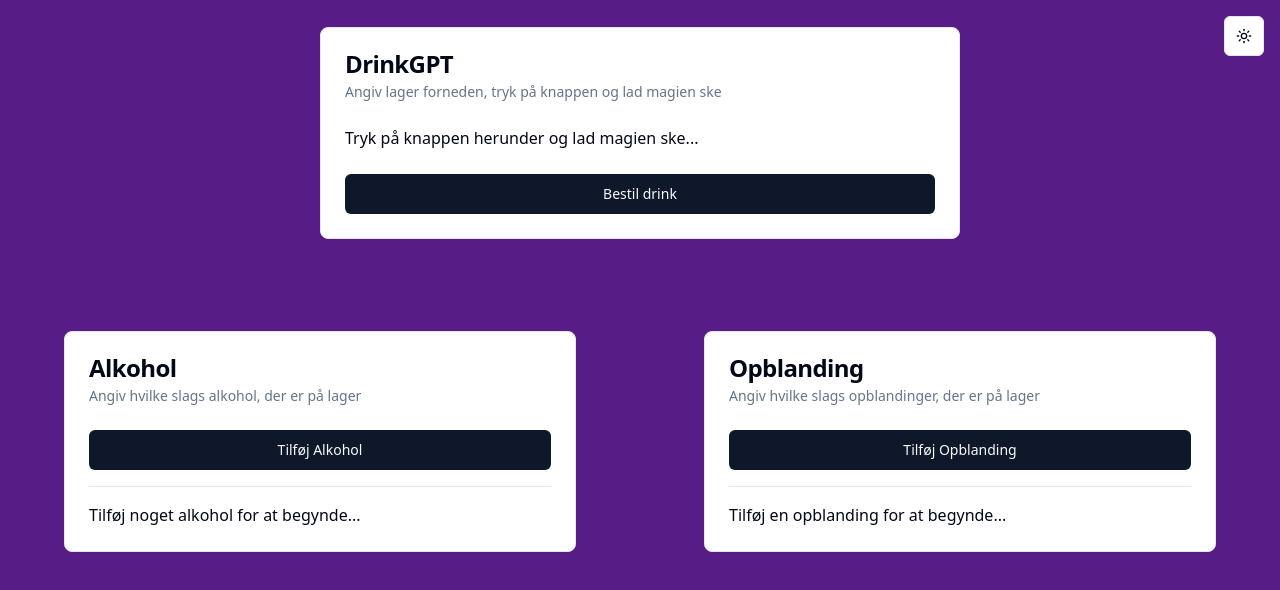
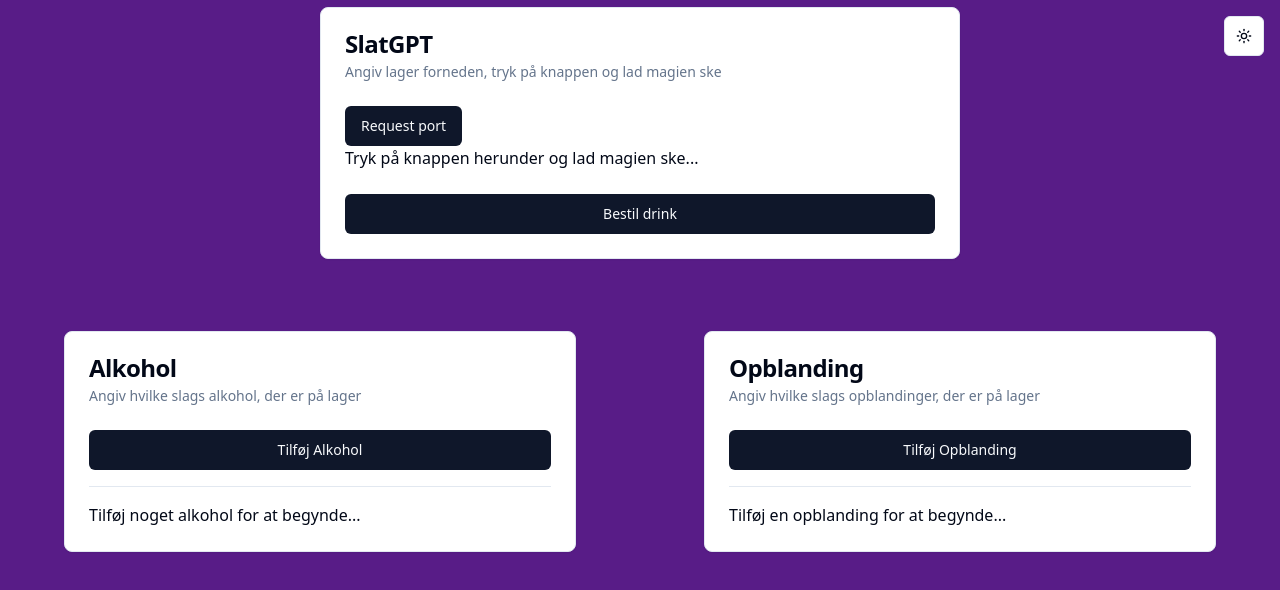
Before and after one commit to JoakimMellonn/sjatGPT, a SvelteKit app: page / in a window 1280 px wide. Shown: the top 590 px of the page. Built offline with nearby package versions, Linux system fonts and the light colour scheme.

Commit message:
adding serial connection

```diff
--- a/src/routes/+page.svelte
+++ b/src/routes/+page.svelte
@@ -23,7 +23,7 @@
 	let drink: Drink | undefined = $state();
 	let loading: boolean = $state(false);
 
-	onMount(() => {
+	onMount(async () => {
 		const alcoholicsResult = localStorage.getItem('alcoholics');
 		if (alcoholicsResult) {
 			alcoholics = JSON.parse(alcoholicsResult);
@@ -34,6 +34,36 @@
 			others = JSON.parse(othersResult);
 		}
 	});
+
+	async function requestPort() {
+		const port = await navigator.serial.requestPort();
+		console.log(port);
+
+		await port.open({ baudRate: 9600 });
+		console.log(port.readable);
+
+		while (port.readable) {
+			const reader = port.readable.getReader();
+
+			try {
+				while (true) {
+					const { value, done } = await reader.read();
+					if (done) {
+						// Allow the serial port to be closed later.
+						console.log('closed');
+						reader.releaseLock();
+						break;
+					}
+					if (value) {
+						console.log('Requesting drink...');
+						requestDrink();
+					}
+				}
+			} catch (error) {
+				// TODO: Handle non-fatal read error.
+			}
+		}
+	}
 
 	function addAlcohol() {
 		if (alcoholics.includes(alcoholInput)) {
@@ -125,14 +155,19 @@
 	}
 </script>
 
-<div class="grid h-screen w-screen grid-cols-2 grid-rows-6 bg-purple-900">
+<div class="grid min-h-screen w-screen grid-cols-2 grid-rows-6 bg-purple-900">
 	<div class="col-span-2 row-span-2 place-content-center justify-items-center">
 		<Card.Root class="min-w-xl  w-1/2">
 			<Card.Header>
-				<Card.Title>DrinkGPT</Card.Title>
+				<Card.Title>SlatGPT</Card.Title>
 				<Card.Description>Angiv lager forneden, tryk på knappen og lad magien ske</Card.Description>
 			</Card.Header>
 			<Card.Content>
+				<Button
+					onclick={() => {
+						requestPort();
+					}}>Request port</Button
+				>
 				{#if drink}
 					<Card.Title>Alkohol</Card.Title>
 					<ul class="list-disc">
```
